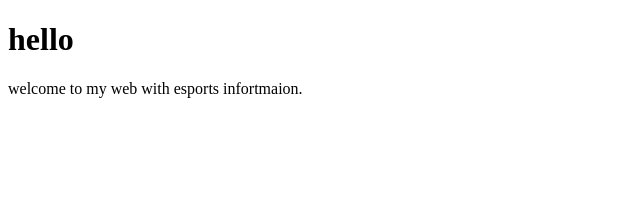
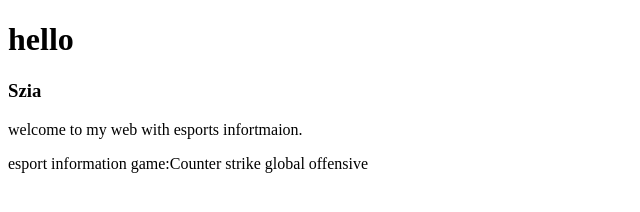
Before and after one commit to veresagoston/theproweboldal, a plain HTML site: page index.html in a window 1280 px wide. Shown: the whole page, without its empty margins (0-640 px from the left). Drawn offline with Linux system fonts and the light colour scheme.

Commit message:
Update index.html

```diff
--- a/index.html
+++ b/index.html
@@ -6,8 +6,9 @@
 <body>
 
   <h1>hello</h1>
-
+  <h3>Szia</h3>
 <p>welcome to my web with esports infortmaion.</p>
+<p>esport information game:Counter strike global offensive
 
 </body>
 </html>
```
